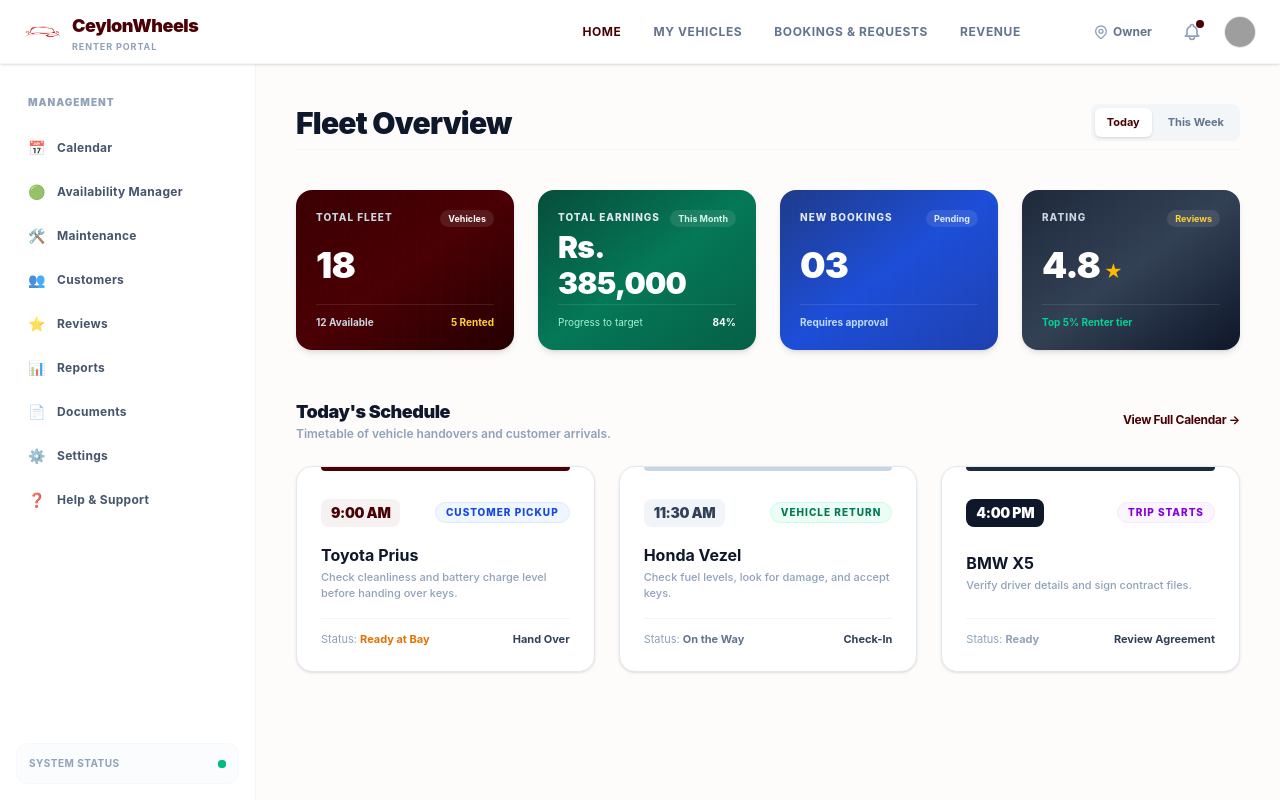
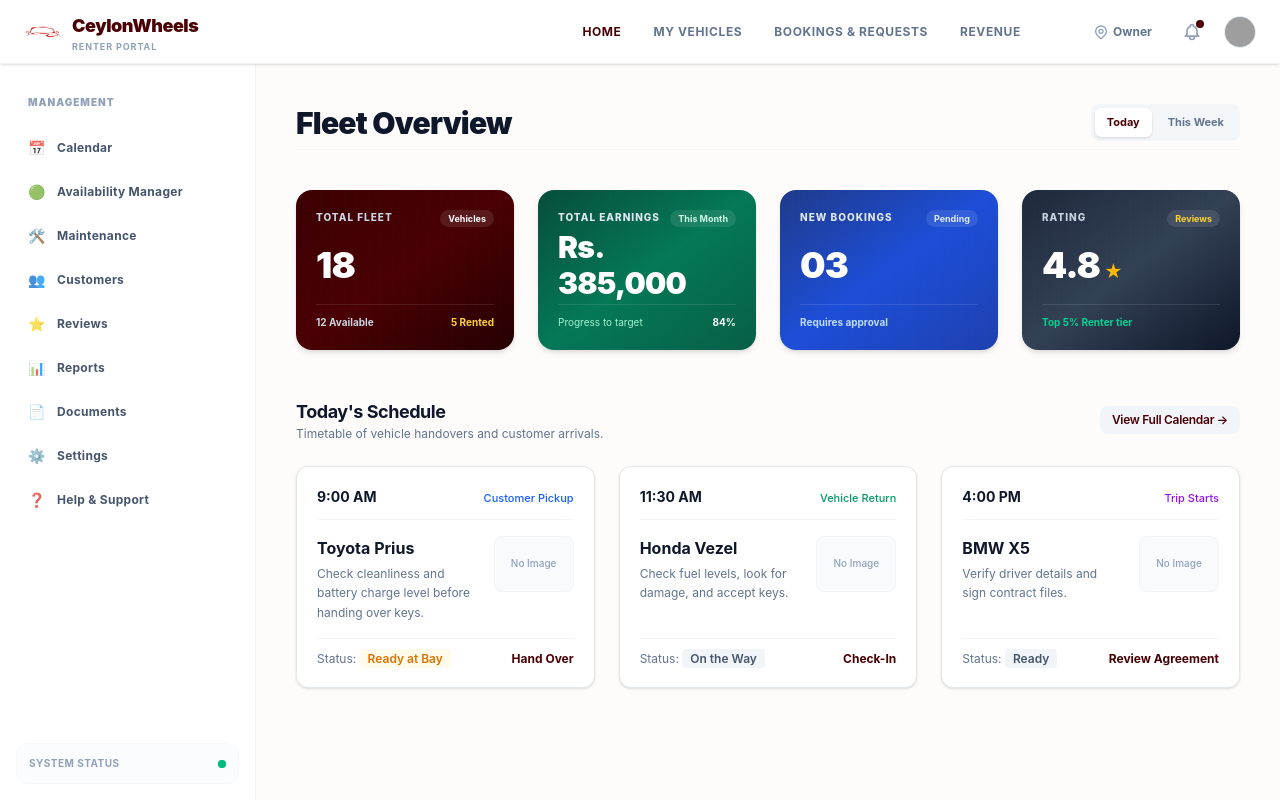
Before and after one commit to isuri54/ceylonwheels, a Vue app in the folder frontend/: page /renterdashboard in a window 1280 px wide. Built offline with nearby package versions, Linux system fonts and the light colour scheme; grey boxes are pictures that could not be loaded.

Commit message:
Change UI components

```diff
--- a/frontend/src/views/renter/dashboard/RentersDashboard.vue
+++ b/frontend/src/views/renter/dashboard/RentersDashboard.vue
@@ -95,80 +95,93 @@ const activeTimeFilter = ref<'today' | 'week'>('today');
         <section>
           <div class="flex items-center justify-between mb-6">
             <div>
-              <h2 class="text-lg font-black text-slate-900 tracking-tight">Today's Schedule</h2>
-              <p class="text-xs font-semibold text-slate-400">Timetable of vehicle handovers and customer arrivals.</p>
+              <h2 class="text-lg font-bold text-slate-900 tracking-tight">Today's Schedule</h2>
+              <p class="text-xs text-slate-500">Timetable of vehicle handovers and customer arrivals.</p>
             </div>
-            <div class="text-xs font-bold text-[#4A0004] hover:underline cursor-pointer tracking-tight">View Full Calendar →</div>
+            <button class="text-xs font-semibold text-[#4A0004] hover:text-[#320003] transition tracking-tight bg-slate-100 px-3 py-1.5 rounded-lg cursor-pointer">
+              View Full Calendar →
+            </button>
           </div>
 
-          <div class="grid grid-cols-1 lg:grid-cols-3 gap-6 relative">
+          <div class="grid grid-cols-1 lg:grid-cols-3 gap-6">
 
-            <div class="bg-white border border-slate-200 rounded-2xl p-6 relative shadow-sm transition hover:shadow-md flex flex-col justify-between min-h-[170px]">
-              <div class="absolute top-0 left-6 right-6 h-1 bg-[#4A0004] rounded-b-full"></div>
+            <div class="bg-white border border-slate-200 rounded-xl p-5 shadow-sm hover:shadow-md transition flex flex-col justify-between min-h-[220px]">
+              <div>
+                <div class="flex justify-between items-baseline border-b border-slate-100 pb-3 mb-4">
+                  <span class="text-sm font-bold text-slate-900">9:00 AM</span>
+                  <span class="text-[11px] font-medium text-blue-600">Customer Pickup</span>
+                </div>
 
-              <div class="flex justify-between items-center mt-2">
-                <div class="text-sm font-black text-[#4A0004] tracking-tight bg-[#4A0004]/5 px-2.5 py-1 rounded-lg">
-                  9:00 AM
+                <div class="flex items-start justify-between gap-4">
+                  <div class="flex-1 min-w-0">
+                    <h4 class="text-base font-bold text-slate-900 truncate">Toyota Prius</h4>
+                    <p class="text-xs text-slate-500 mt-1 leading-relaxed">Check cleanliness and battery charge level before handing over keys.</p>
+                  </div>
+                  <div class="w-20 h-14 bg-slate-50 border border-slate-100 rounded-lg flex-shrink-0 flex items-center justify-center overflow-hidden">
+                    <span class="text-[10px] text-slate-400 font-medium">No Image</span>
+                  </div>
                 </div>
-                <span class="text-[10px] font-extrabold uppercase tracking-widest px-2.5 py-0.5 rounded-full bg-blue-50 text-blue-700 border border-blue-100">
-                  Customer Pickup
-                </span>
               </div>
 
-              <div class="my-4">
-                <h4 class="text-base font-bold text-slate-900">Toyota Prius</h4>
-                <p class="text-[11px] font-medium text-slate-400 mt-0.5">Check cleanliness and battery charge level before handing over keys.</p>
-              </div>
-
-              <div class="pt-3 border-t border-slate-100 flex items-center justify-between text-[11px]">
-                <span class="text-slate-400">Status: <strong class="text-amber-600 font-bold">Ready at Bay</strong></span>
-                <button class="text-slate-700 hover:text-[#4A0004] font-bold cursor-pointer transition">Hand Over</button>
+              <div class="pt-3 border-t border-slate-100 flex items-center justify-between text-xs mt-4">
+                <div class="text-slate-500">
+                  Status: <span class="text-amber-600 font-semibold bg-amber-50 px-2 py-0.5 rounded">Ready at Bay</span>
+                </div>
+                <button class="text-[#4A0004] hover:underline font-bold cursor-pointer transition">Hand Over</button>
               </div>
             </div>
 
-            <div class="bg-white border border-slate-200 rounded-2xl p-6 relative shadow-sm transition hover:shadow-md flex flex-col justify-between min-h-[170px]">
-              <div class="absolute top-0 left-6 right-6 h-1 bg-slate-300 rounded-b-full"></div>
+            <div class="bg-white border border-slate-200 rounded-xl p-5 shadow-sm hover:shadow-md transition flex flex-col justify-between min-h-[220px]">
+              <div>
+                <div class="flex justify-between items-baseline border-b border-slate-100 pb-3 mb-4">
+                  <span class="text-sm font-bold text-slate-900">11:30 AM</span>
+                  <span class="text-[11px] font-medium text-emerald-600">Vehicle Return</span>
+                </div>
 
-              <div class="flex justify-between items-center mt-2">
-                <div class="text-sm font-black text-slate-700 tracking-tight bg-slate-100 px-2.5 py-1 rounded-lg">
-                  11:30 AM
+                <div class="flex items-start justify-between gap-4">
+                  <div class="flex-1 min-w-0">
+                    <h4 class="text-base font-bold text-slate-900 truncate">Honda Vezel</h4>
+                    <p class="text-xs text-slate-500 mt-1 leading-relaxed">Check fuel levels, look for damage, and accept keys.</p>
+                  </div>
+                  <div class="w-20 h-14 bg-slate-50 border border-slate-100 rounded-lg flex-shrink-0 flex items-center justify-center overflow-hidden">
+                    <span class="text-[10px] text-slate-400 font-medium">No Image</span>
+                    <!-- <img src="/path-to-vezel.jpg" alt="Honda Vezel" class="w-full h-full object-cover" /> -->
+                  </div>
                 </div>
-                <span class="text-[10px] font-extrabold uppercase tracking-widest px-2.5 py-0.5 rounded-full bg-emerald-50 text-emerald-700 border border-emerald-100">
-                  Vehicle Return
-                </span>
               </div>
 
-              <div class="my-4">
-                <h4 class="text-base font-bold text-slate-900">Honda Vezel</h4>
-                <p class="text-[11px] font-medium text-slate-400 mt-0.5">Check fuel levels, look for damage, and accept keys.</p>
-              </div>
-
-              <div class="pt-3 border-t border-slate-100 flex items-center justify-between text-[11px]">
-                <span class="text-slate-400">Status: <strong class="text-slate-500 font-bold">On the Way</strong></span>
-                <button class="text-slate-700 hover:text-[#4A0004] font-bold cursor-pointer transition">Check-In</button>
+              <div class="pt-3 border-t border-slate-100 flex items-center justify-between text-xs mt-4">
+                <div class="text-slate-500">
+                  Status: <span class="text-slate-600 font-semibold bg-slate-100 px-2 py-0.5 rounded">On the Way</span>
+                </div>
+                <button class="text-[#4A0004] hover:underline font-bold cursor-pointer transition">Check-In</button>
               </div>
             </div>
 
-            <div class="bg-white border border-slate-200 rounded-2xl p-6 relative shadow-sm transition hover:shadow-md flex flex-col justify-between min-h-[170px]">
-              <div class="absolute top-0 left-6 right-6 h-1 bg-slate-800 rounded-b-full"></div>
+            <div class="bg-white border border-slate-200 rounded-xl p-5 shadow-sm hover:shadow-md transition flex flex-col justify-between min-h-[220px]">
+              <div>
+                <div class="flex justify-between items-baseline border-b border-slate-100 pb-3 mb-4">
+                  <span class="text-sm font-bold text-slate-900">4:00 PM</span>
+                  <span class="text-[11px] font-medium text-purple-600">Trip Starts</span>
+                </div>
 
-              <div class="flex justify-between items-center mt-2">
-                <div class="text-sm font-black text-slate-900 tracking-tight bg-slate-900 text-white px-2.5 py-1 rounded-lg">
-                  4:00 PM
+                <div class="flex items-start justify-between gap-4">
+                  <div class="flex-1 min-w-0">
+                    <h4 class="text-base font-bold text-slate-900 truncate">BMW X5</h4>
+                    <p class="text-xs text-slate-500 mt-1 leading-relaxed">Verify driver details and sign contract files.</p>
+                  </div>
+                  <div class="w-20 h-14 bg-slate-50 border border-slate-100 rounded-lg flex-shrink-0 flex items-center justify-center overflow-hidden">
+                    <span class="text-[10px] text-slate-400 font-medium">No Image</span>
+                    <!-- <img src="/path-to-x5.jpg" alt="BMW X5" class="w-full h-full object-cover" /> -->
+                  </div>
                 </div>
-                <span class="text-[10px] font-extrabold uppercase tracking-widest px-2.5 py-0.5 rounded-full bg-purple-50 text-purple-700 border border-purple-100">
-                  Trip Starts
-                </span>
               </div>
 
-              <div class="my-4">
-                <h4 class="text-base font-bold text-slate-900">BMW X5</h4>
-                <p class="text-[11px] font-medium text-slate-400 mt-0.5">Verify driver details and sign contract files.</p>
-              </div>
-
-              <div class="pt-3 border-t border-slate-100 flex items-center justify-between text-[11px]">
-                <span class="text-slate-400">Status: <strong class="text-slate-400 font-bold">Ready</strong></span>
-                <button class="text-slate-700 hover:text-[#4A0004] font-bold cursor-pointer transition">Review Agreement</button>
+              <div class="pt-3 border-t border-slate-100 flex items-center justify-between text-xs mt-4">
+                <div class="text-slate-500">
+                  Status: <span class="text-slate-600 font-semibold bg-slate-100 px-2 py-0.5 rounded">Ready</span>
+                </div>
+                <button class="text-[#4A0004] hover:underline font-bold cursor-pointer transition">Review Agreement</button>
               </div>
             </div>
 
```
